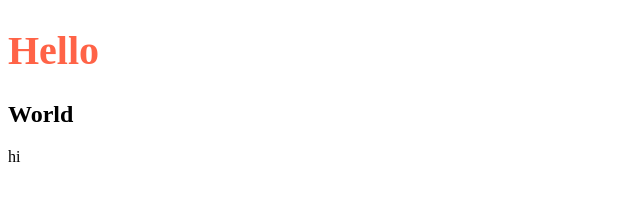
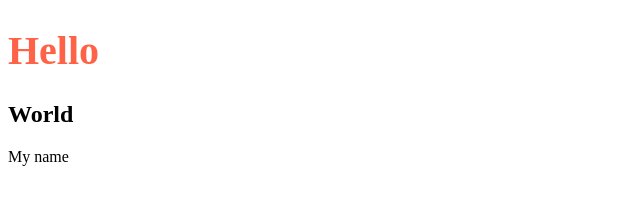
Before and after one commit to PAKETA777/test, a plain HTML site: page index.html in a window 1280 px wide. Shown: the full height of the page, 0-640 px from the left. Drawn offline with Linux system fonts and the light colour scheme.

Commit message:
added tag p

```diff
--- a/index.html
+++ b/index.html
@@ -11,7 +11,7 @@
 <body>
     <h1>Hello</h1>
     <h2>World</h2>
-    hi
+    <p>My name</p>
     <script src="/js/script.js"></script>
 </body>
 
```
